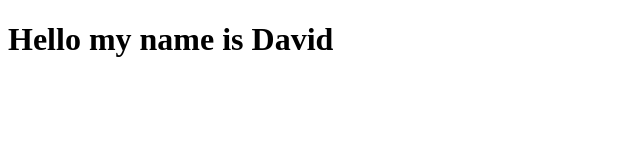
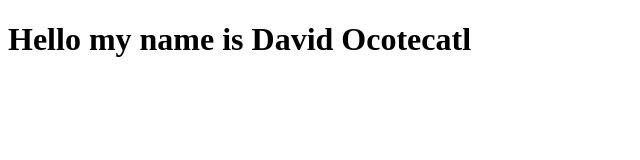
Before and after one commit to Davido35684/first-github-project, a plain HTML site: page index.html in a window 1280 px wide. Shown: the whole page, without its empty margins (0-640 px from the left). Drawn offline with Linux system fonts and the light colour scheme.

Commit message:
Adding last name

```diff
--- a/index.html
+++ b/index.html
@@ -7,6 +7,6 @@
     <title>Document</title>
 </head>
 <body>
-    <h1>Hello my name is David</h1>
+    <h1>Hello my name is David Ocotecatl</h1>
 </body>
 </html>
```
